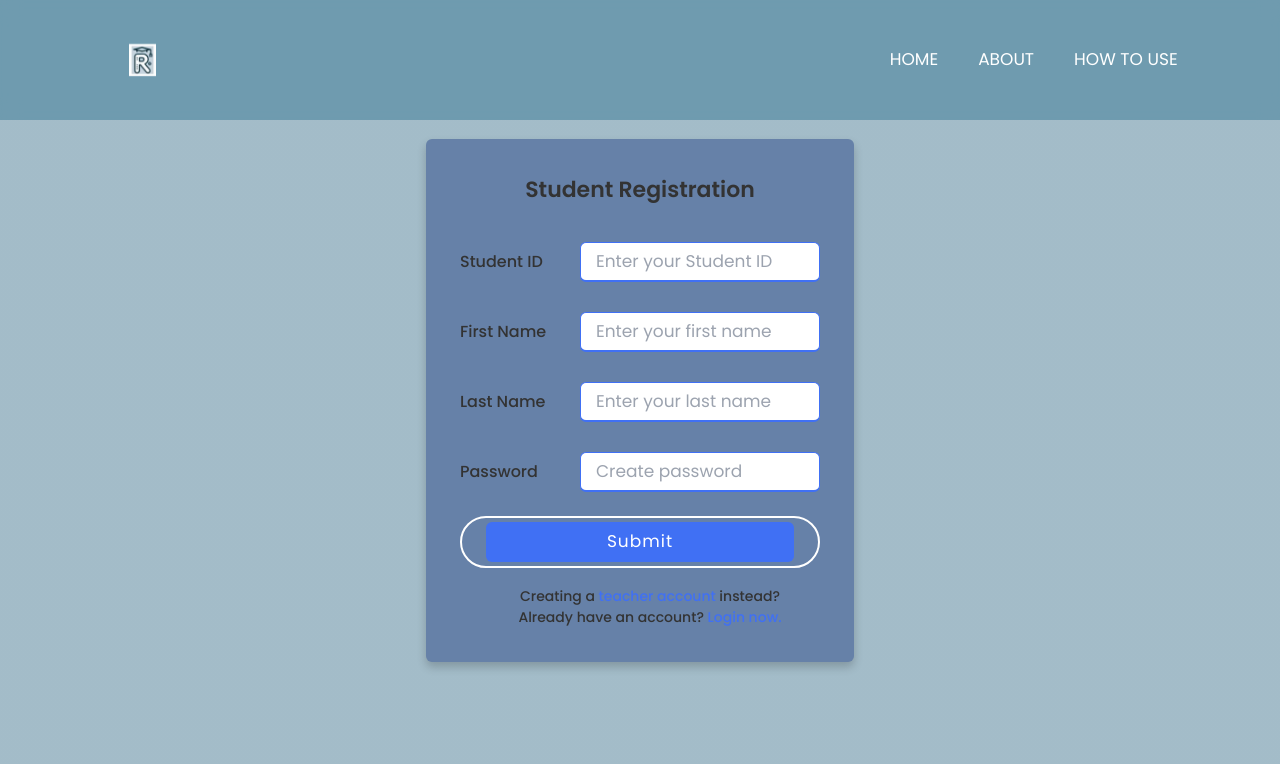
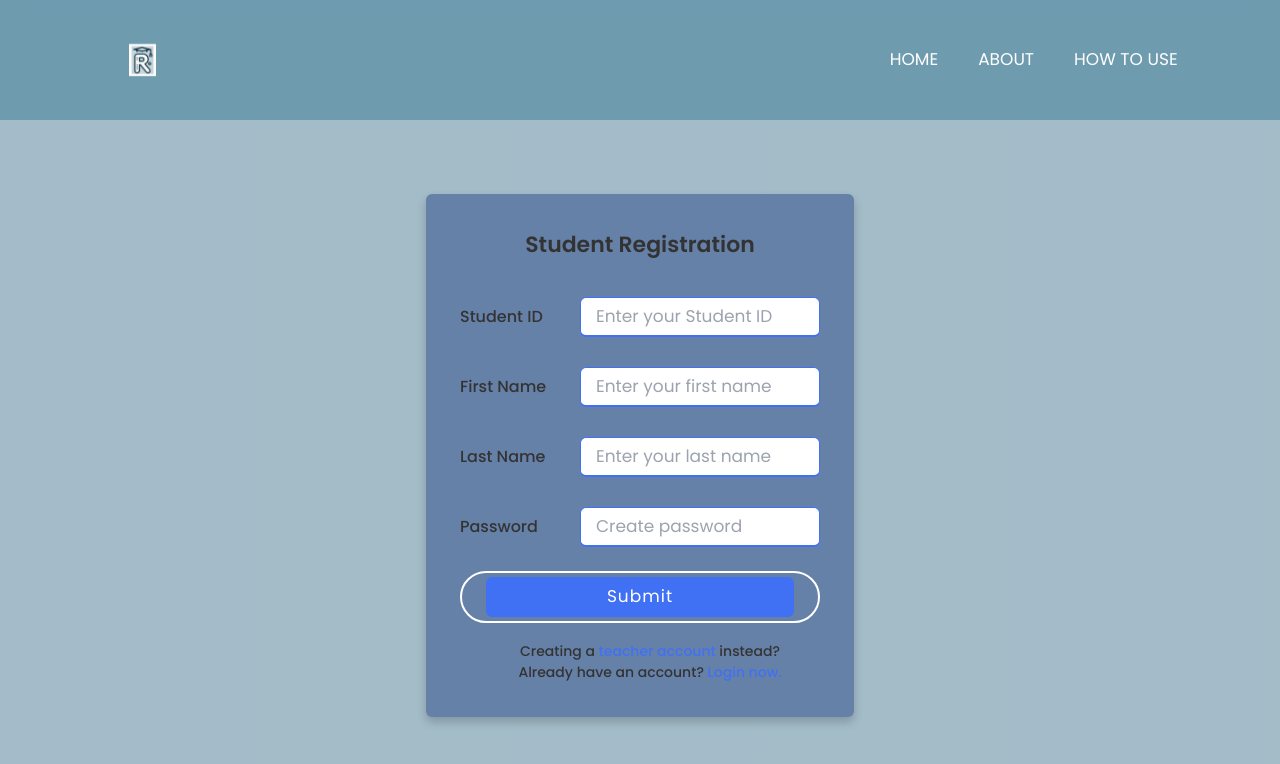
Before and after one commit to JenLys/Mega_Chug_Lords-SOEN341_Project_F24, a React (Vite) app in the folder client/: page /studentreg in a window 1280 px wide. Shown: the top 764 px of the page. Built offline with nearby package versions, Linux system fonts and the light colour scheme.

Commit message:
Fix registation and login box display (temporary)

```diff
--- a/client/src/pages/reg.css
+++ b/client/src/pages/reg.css
@@ -20,6 +20,7 @@ body {
   padding: 34px;
   border-radius: 6px;
   box-shadow: 0 5px 10px rgba(0, 0, 0, 0.2);
+  top: 55px;
 }
 .wrapper h2 {
   position: relative;
```
